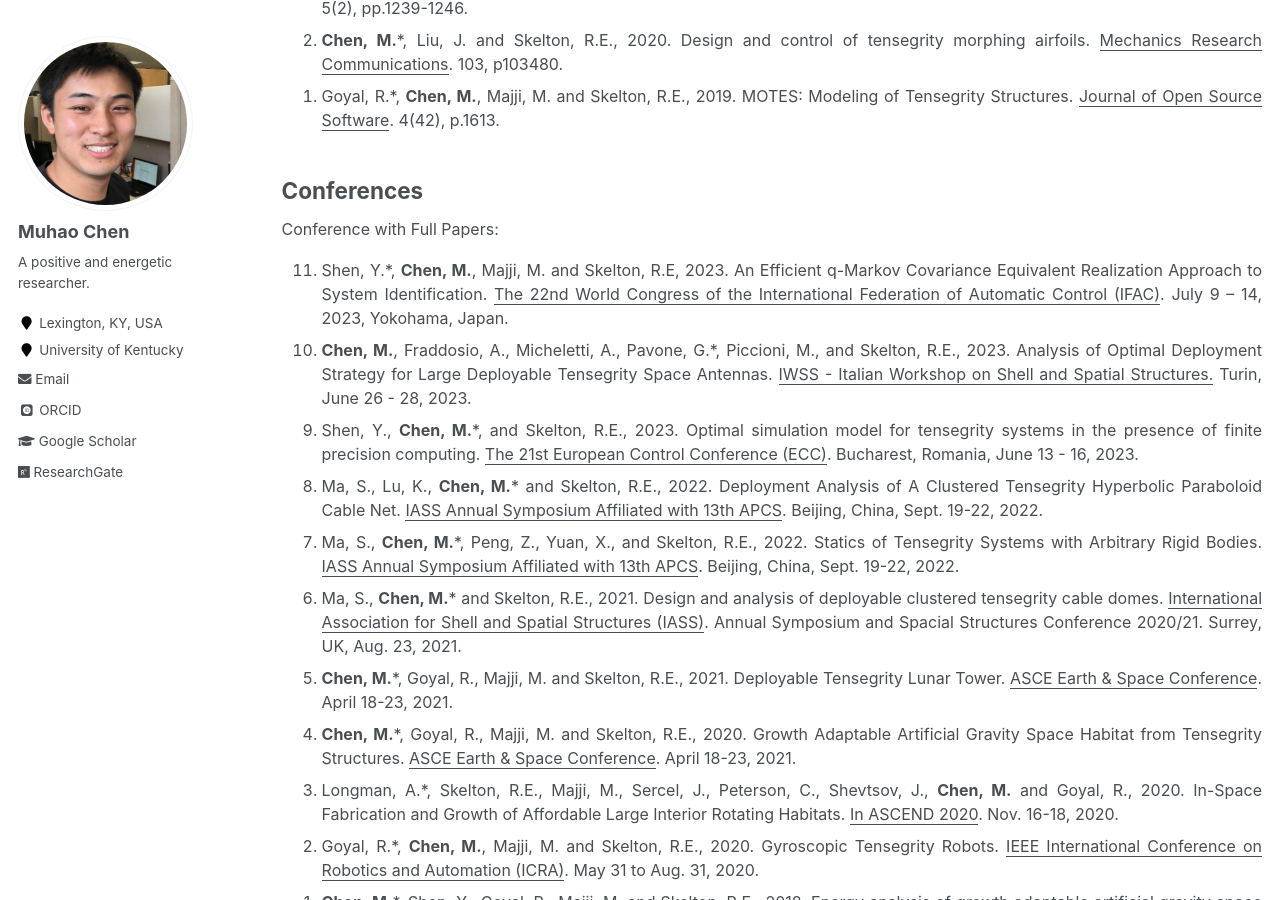
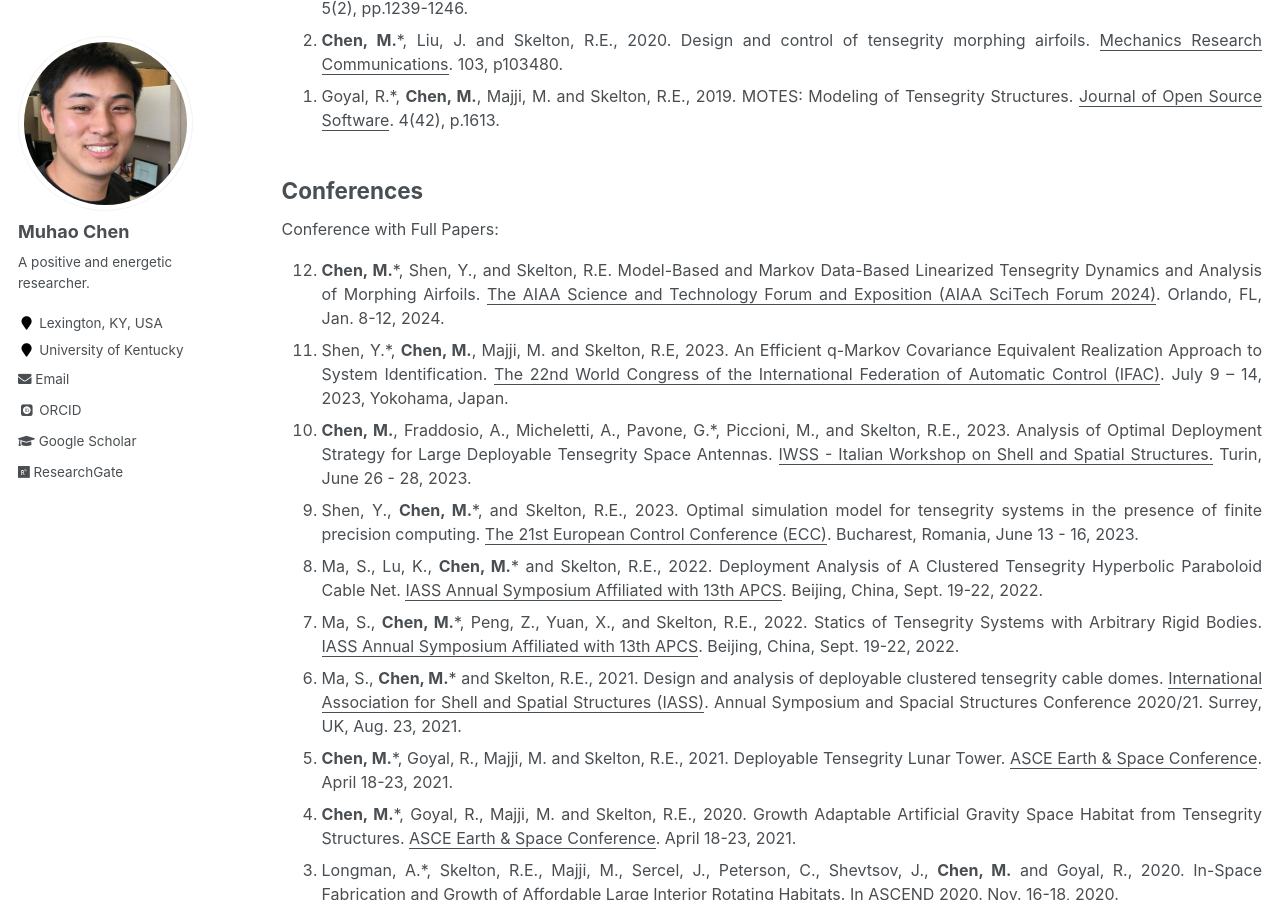
Before and after one commit to Muhao-Chen/muhao-chen.github.io, a Jekyll site: the page built from _pages/publication.md, in a window 1280 px wide and 900 px high, scrolled down 1342 px. Built offline with Jekyll 4.4.1, drawn with Linux system fonts in a browser that asks for light colours; some web fonts are replaced; some of the changed text lies outside the part shown.

Commit message:
Update publication.md

```diff
--- a/_pages/publication.md
+++ b/_pages/publication.md
@@ -42,6 +42,7 @@ toc: true
 <font size=3>
 Conference with Full Papers:
 <ol reversed>
+<li><strong>Chen, M.</strong>*, Shen, Y., and Skelton, R.E. Model-Based and Markov Data-Based Linearized Tensegrity Dynamics and Analysis of Morphing Airfoils. <u>The AIAA Science and Technology Forum and Exposition (AIAA SciTech Forum 2024)</u>. Orlando, FL, Jan. 8-12, 2024.</li>
 <li>Shen, Y.*, <strong>Chen, M.</strong>, Majji, M. and Skelton, R.E, 2023. An Efficient q-Markov Covariance Equivalent Realization Approach to System Identification. <u>The 22nd World Congress of the International Federation of Automatic Control (IFAC)</u>. July 9 – 14, 2023, Yokohama, Japan.</li>
 <li><strong>Chen, M.</strong>, Fraddosio, A., Micheletti, A., Pavone, G.*, Piccioni, M., and Skelton, R.E., 2023. Analysis of Optimal Deployment Strategy for Large Deployable Tensegrity Space Antennas. <u>IWSS - Italian Workshop on Shell and Spatial Structures.</u> Turin, June 26 - 28, 2023.</li>
 <!-- <li>Yazbeck, R., Fernandes, R., <strong>Chen, M.</strong>, El-Borgi, S., Boyd, J., Lagoudas, D. Adaptive Bandgap Formation in a Periodic Tensegrity Structure, 2023. <u>ASME's 1st Annual Aerospace Structures, Structural Dynamics, and Materials Conference (SSDM)</u>. San Diego, CA, June 19 - 21, 2023.</li> -->
```
Also changed, not shown: other parts of _pages/publication.md (+0 -1 lines).
